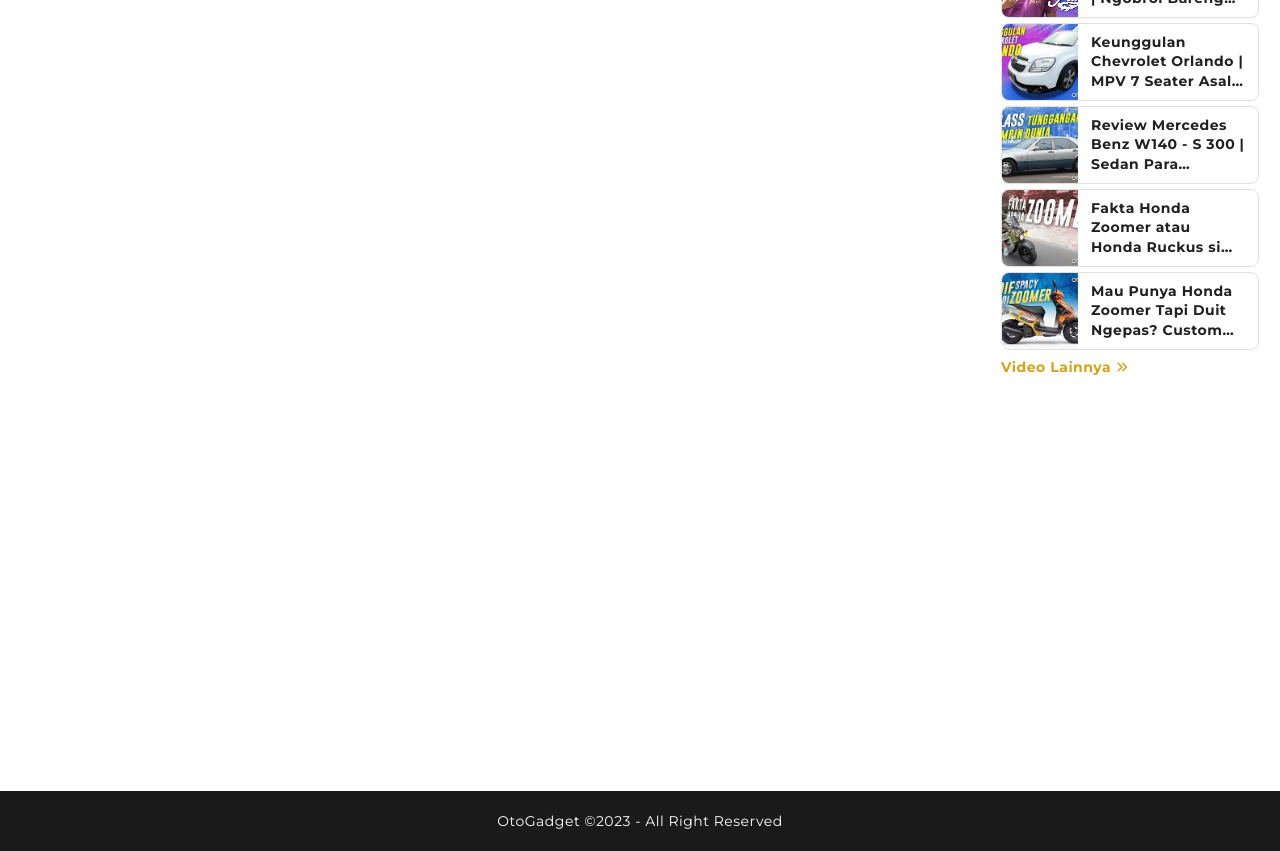
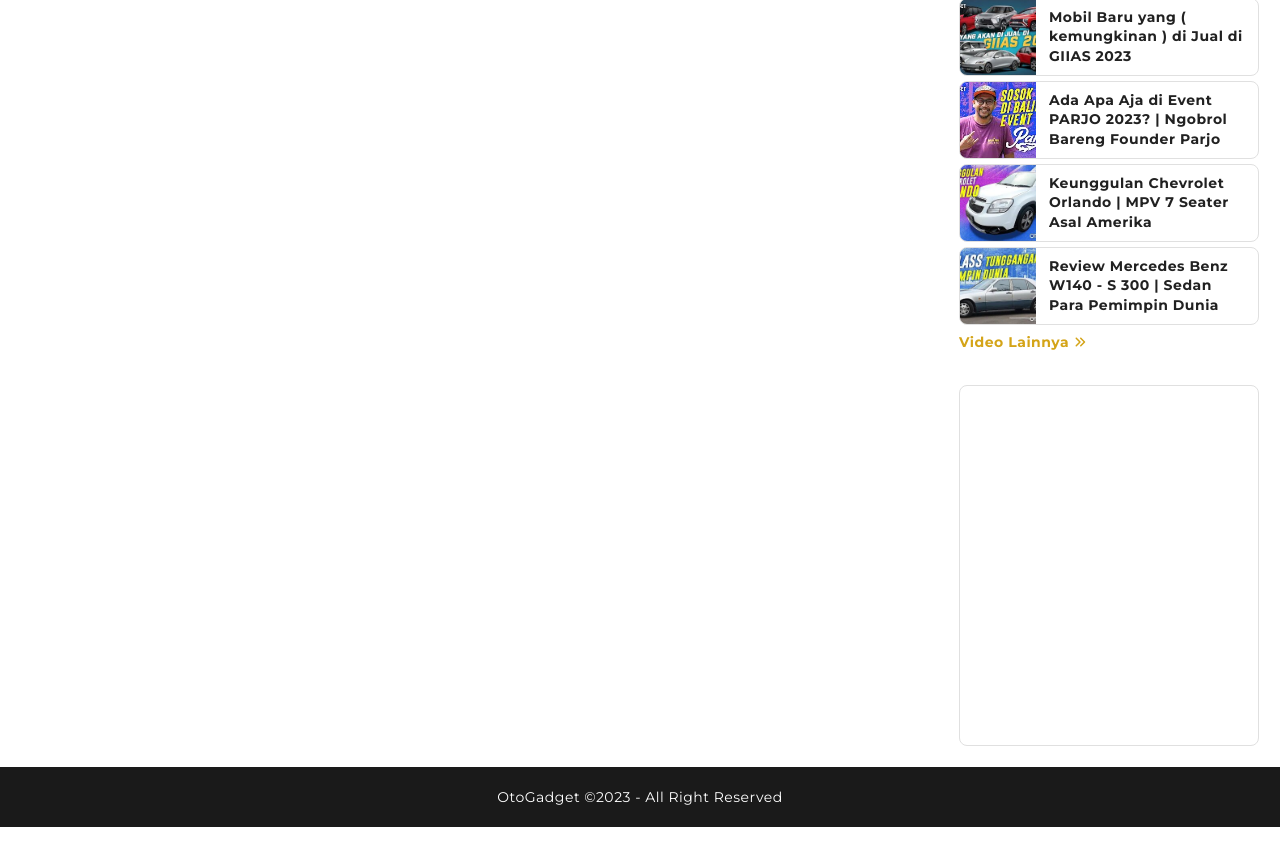
Before and after one commit to ovarz/og, a PHP site: page / in a window 1280 px wide. Shown: the part 816-1667 px from the top of the page. After the commit the page ends 1643 px from the top, so only its background shows below. Run offline with PHP 8.4, Linux system fonts and the light colour scheme.

Commit message:
update OG

```diff
--- a/css/hold.css
+++ b/css/hold.css
@@ -58,6 +58,10 @@ border-top-left-radius:var(--rounded-2); border-bottom-left-radius:var(--rounded
 
 
 
+.rancak-instagram{border-color:var(--color-border); border-radius:var(--rounded-2); overflow:hidden;}
+
+
+
 footer{display:grid; grid-gap:var(--size-1); background-color:var(--bg-menu); padding:var(--size-4); color:var(--bg-1);}
 .footer-socmed-link:hover{opacity:0.55;}
 .footer-copyright{text-align:center;}
--- a/css/rancak.css
+++ b/css/rancak.css
@@ -65,8 +65,9 @@ header:after{content:''; display:block; position:absolute; bottom:0; left:0; wid
 
 
 .rancak-sidebar{display:grid; grid-gap:var(--size-5); padding:var(--size-4) 0;}
+.rancak-sidebar section{padding:0 var(--size-4);}
 
-.rancak-info{padding:0 var(--size-4); display:grid;}
+.rancak-info{display:grid;}
 .rancak-title, .rancak-related-title{font-weight:bold; font-size:var(--size-4); margin-bottom:var(--size-3);}
 .rancak-desc, .rrl-title{line-height:150%; overflow:hidden; display:-webkit-box; -webkit-box-orient:vertical; -webkit-line-clamp:3;}
 .rancak-more, .rrl-more{display:flex; align-items:center; margin-top:var(--size-1); font-weight:bold;}
@@ -78,13 +79,14 @@ header:after{content:''; display:block; position:absolute; bottom:0; left:0; wid
 .rancak-instagram-box:before{padding-top:calc(66.66% + 160px);}
 .rancak-tiktok-box iframe, .rancak-instagram-box iframe{position:absolute; top:0; left:0; width:100%; height:100%;}
 
-.rancak-related{padding:0 var(--size-4);}
 .rancak-related-list{display:grid; grid-gap:var(--size-1);}
 .rrl-link{display:grid; grid-template-columns:76px 1fr; align-items:center; border:1px solid;}
 .rrl-thumb:before{padding-top:100%;}
 .rrl-info{display:grid; grid-gap:var(--size-3); grid-auto-rows:min-content; padding:var(--size-2) var(--size-3);}
 .rrl-title{font-weight:bold; line-height:140%;}
 .rrl-more{margin-top:var(--size-2);}
+
+.rancak-instagram{border:1px solid; padding:0 !important; margin:0 var(--size-4);}
 
 
 
@@ -130,7 +132,7 @@ header:after{content:''; display:block; position:absolute; bottom:0; left:0; wid
   .mobile-only{display:none !important; visibility:hidden; content-visibility:hidden;}
   .mobile-only iframe[loading=lazy]{content-visibility:hidden !important;}
 
-  .rancak-container{grid-template-columns:1fr 300px;}
+  .rancak-container{grid-template-columns:1fr 342px;}
 
   .rancak-content-box{position:sticky; z-index:1; top:var(--size-6); height:100%; max-height:calc(100vh - var(--size-6));}
 
--- a/index.php
+++ b/index.php
@@ -1,10 +1,20 @@
 <?php require ('inc/base.php')?>
 <?php
-  $video_content='QcI7Vapk05o';
-  $video_title='Mobil Baru yang ( kemungkinan ) di Jual di GIIAS 2023';
-  $video_desc='Event GIIAS 2023 sudah sebentar lagi, akan ada banyak mobil baru yang akan di jual ke pasar indonesia, kira-kira mobil baru apa aja sih yang bakalan di jual di GIIAS 2023, langsung aja nonton video kita ya.';
+  $video_content='zvfRG72kdbU';
+  $video_title='Mobil Hybrid Honda Siap Meluncur di GIIAS 2023 ?';
+  $video_desc='Hi OG Friends, GIIAS 2023 Sudah sebentar lagi nih, kabarnya pabrikan satu ini akan meluncurkan mobil hybridnya nanti pas event GIIAS 2023, kira-kira Mobil Hybrid Honda apa aja yang akan meluncur di GIIAS 2023, langsung aja tonton video kita ya.';
 
   $video_array = array();
+  $video_array[]=array(
+    'video_id'=>'14',
+    'video_title'=>'Review Hyundai Tucson Tahun 2012 | SUV Hyundai yang Menjadi Incaran Anak Millenial',
+    'video_link'=>'eO7wC4sKN5I'
+  );
+  $video_array[]=array(
+    'video_id'=>'13',
+    'video_title'=>'Mobil Baru yang ( kemungkinan ) di Jual di GIIAS 2023',
+    'video_link'=>'QcI7Vapk05o'
+  );
   $video_array[]=array(
     'video_id'=>'12',
     'video_title'=>'Ada Apa Aja di Event PARJO 2023? | Ngobrol Bareng Founder Parjo',
@@ -20,16 +30,6 @@
     'video_title'=>'Review Mercedes Benz W140 - S 300 | Sedan Para Pemimpin Dunia',
     'video_link'=>'N4upWFINjl4'
   );
-  $video_array[]=array(
-    'video_id'=>'9',
-    'video_title'=>'Fakta Honda Zoomer atau Honda Ruckus si Skuter Eksibisionis',
-    'video_link'=>'85sNYxCvmoM'
-  );
-  $video_array[]=array(
-    'video_id'=>'8',
-    'video_title'=>'Mau Punya Honda Zoomer Tapi Duit Ngepas? Custom Aja!',
-    'video_link'=>'I6-0N4xktGI'
-  );
 ?>
 <?php require ($_SERVER['OG'].'inc/meta.php')?>
 <?php require ($_SERVER['OG'].'inc/header.php')?>
```
Also changed, not shown: img/content/content-13.jpg (added), img/content/content-14.jpg (added).
